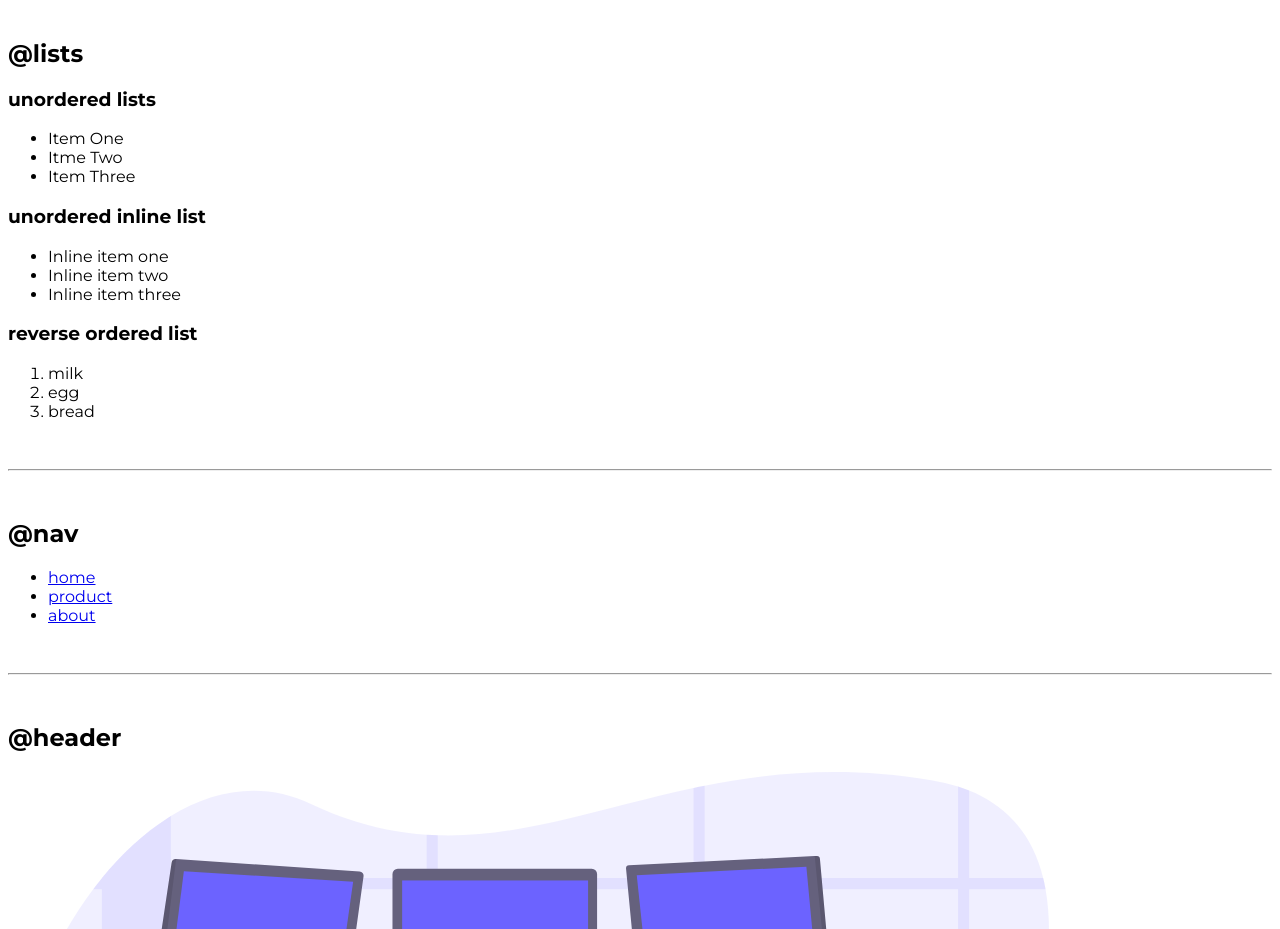
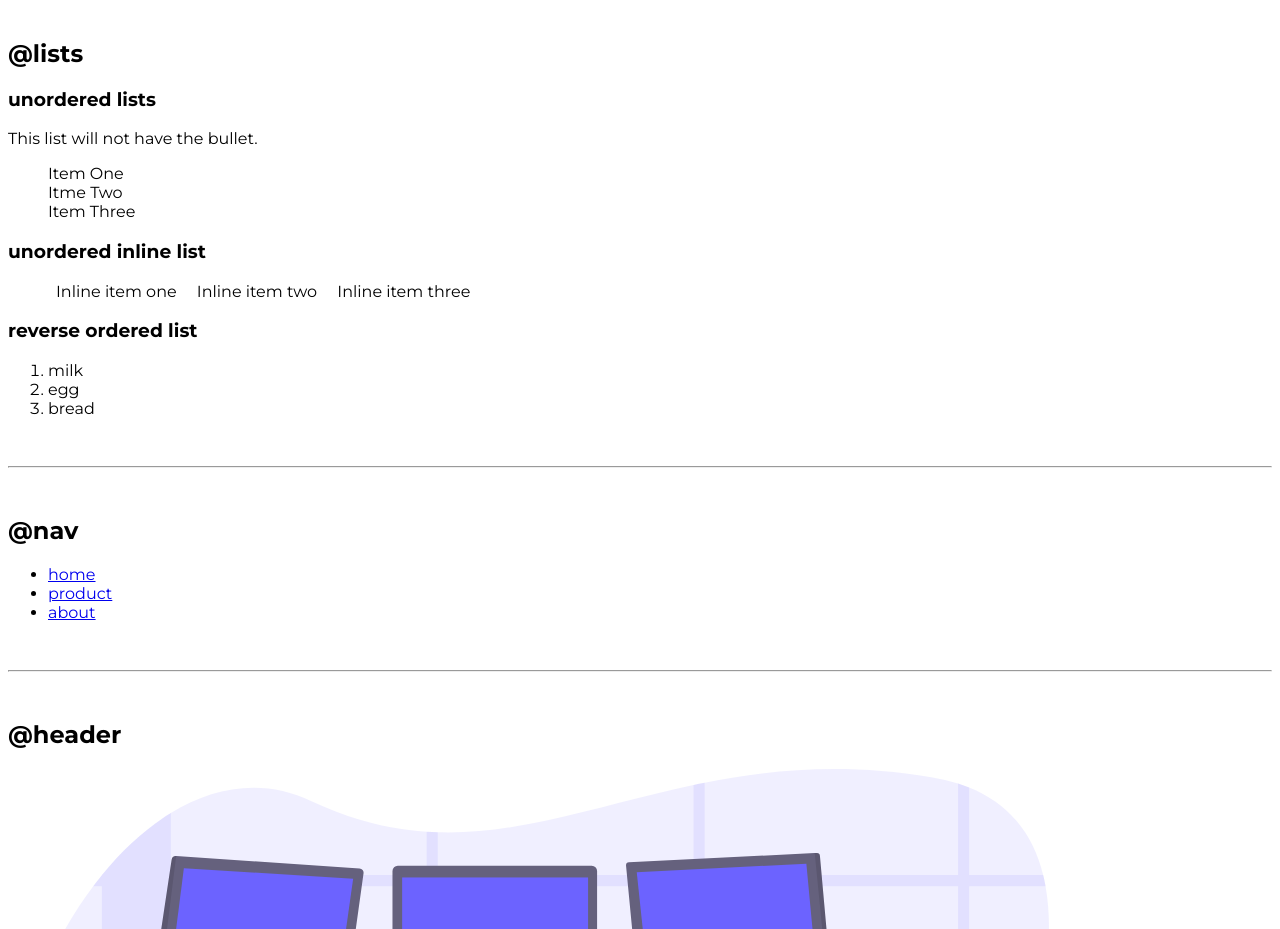
Before and after one commit to rishavr920/Neo-g-camp-1-may-2021, a plain HTML site: page index.html in a window 1280 px wide. Shown: the part 960-1889 px from the top of the page. Drawn offline with Linux system fonts and the light colour scheme.

Commit message:
list-done

```diff
--- a/index.html
+++ b/index.html
@@ -48,8 +48,8 @@
         <hr>
         <h2>@lists</h2>
         <h3>unordered lists</h3>
-
-        <ul>
+        <p>This list will not have the bullet.</p>
+        <ul class="list-non-bullet">
             <li>Item One</li>
             <li>Itme Two</li>
             <li>Item Three</li>
@@ -57,10 +57,10 @@
 
         <h3>unordered inline list</h3>
 
-        <ul>
-            <li>Inline item one</li>
-            <li>Inline item two</li>
-            <li>Inline item three</li>
+        <ul class="list-non-bullet">
+            <li class="list-item-inline">Inline item one</li>
+            <li class="list-item-inline">Inline item two</li>
+            <li class="list-item-inline">Inline item three</li>
 
         </ul>
 
--- a/style.css
+++ b/style.css
@@ -29,6 +29,7 @@ hr{
     padding: 0.5rem 1rem;
 }
 
+
  .primary-link{
      background-color: var(--primary-color);
      border-radius: 0.5rem;
@@ -40,3 +41,14 @@ hr{
      border-radius:0.5rem;
      border:1px solid var(--primary-color);
  }
+
+
+ /*lists*/
+
+ .list-non-bullet{
+     list-style:none;
+ }
+ .list-item-inline{
+     display: inline;
+     padding:0rem 0.5rem;
+ }
```
